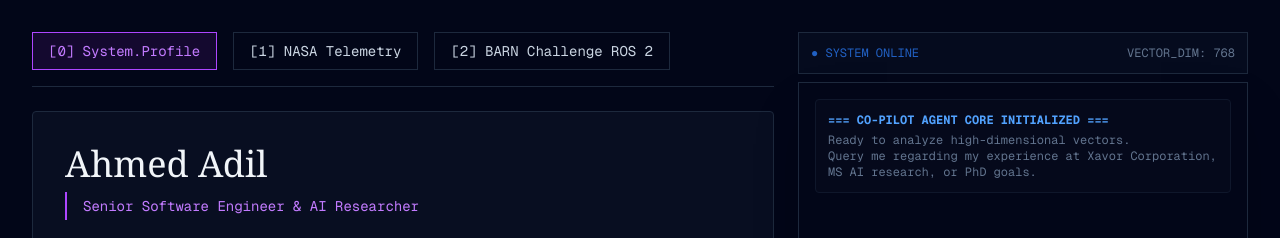
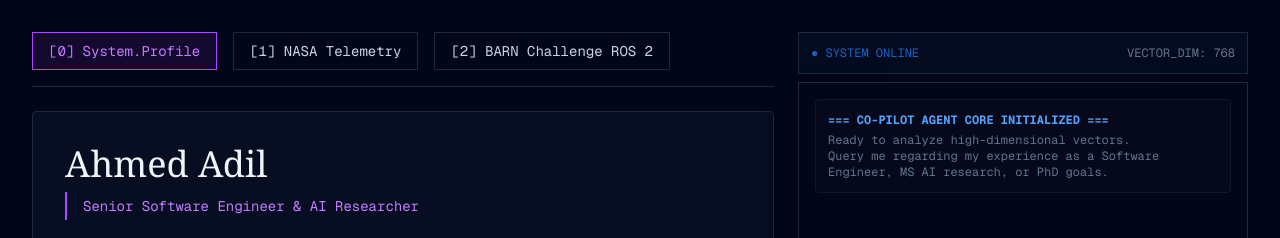
Before and after one commit to adilawan1/Portfolio, a Next.js app: page / in a window 1280 px wide. Shown: the top 238 px of the page. Built offline with nearby package versions, Linux system fonts and the light colour scheme.

Commit message:
Update Minor Description

```diff
--- a/components/ChatBox.tsx
+++ b/components/ChatBox.tsx
@@ -54,7 +54,7 @@ export default function ChatBox() {
             </p>
             <p>Ready to analyze high-dimensional vectors.</p>
             <p>
-              Query me regarding my experience at Xavor Corporation, MS AI
+              Query me regarding my experience as a Software Engineer, MS AI
               research, or PhD goals.
             </p>
           </div>
```
